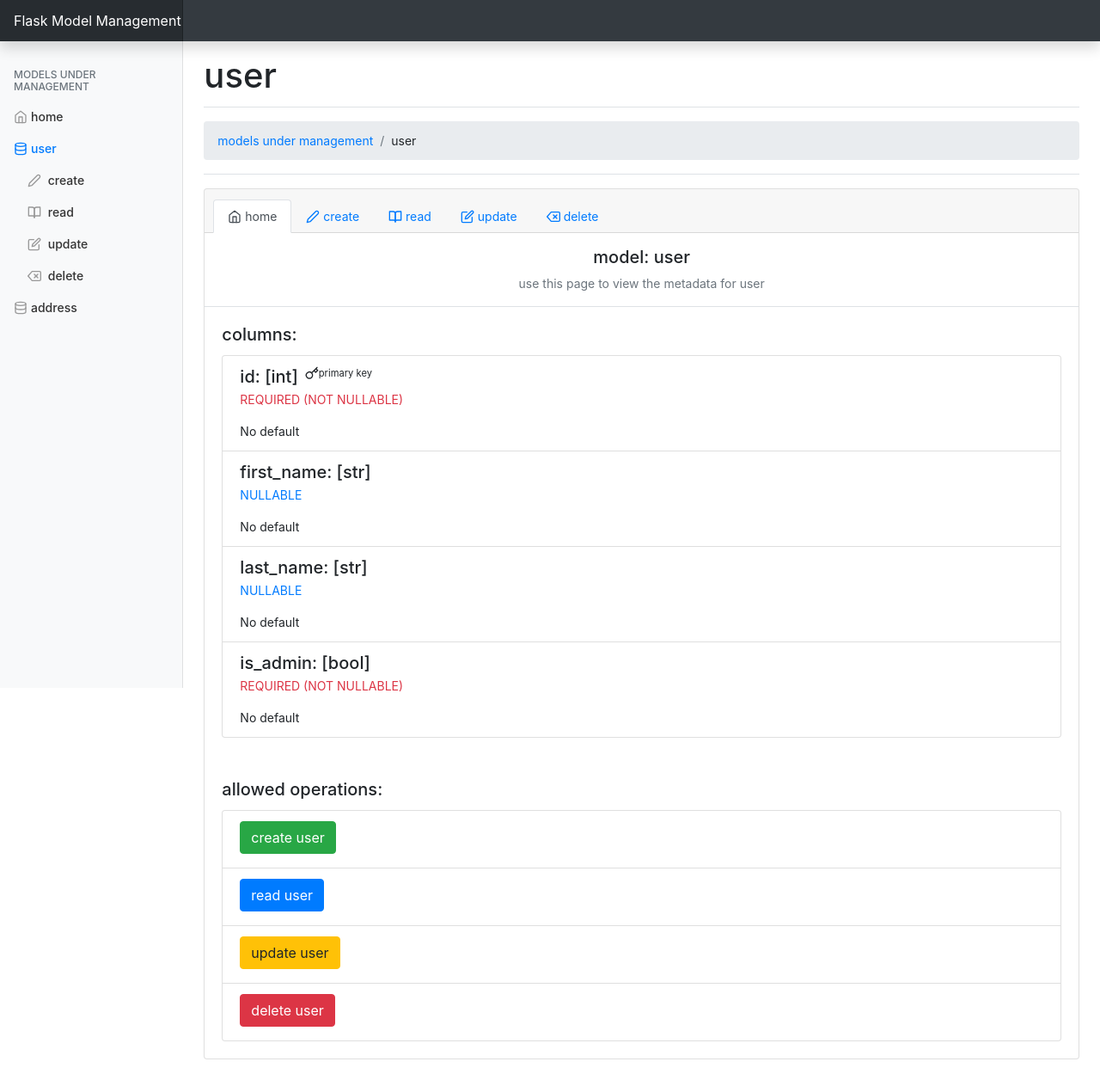
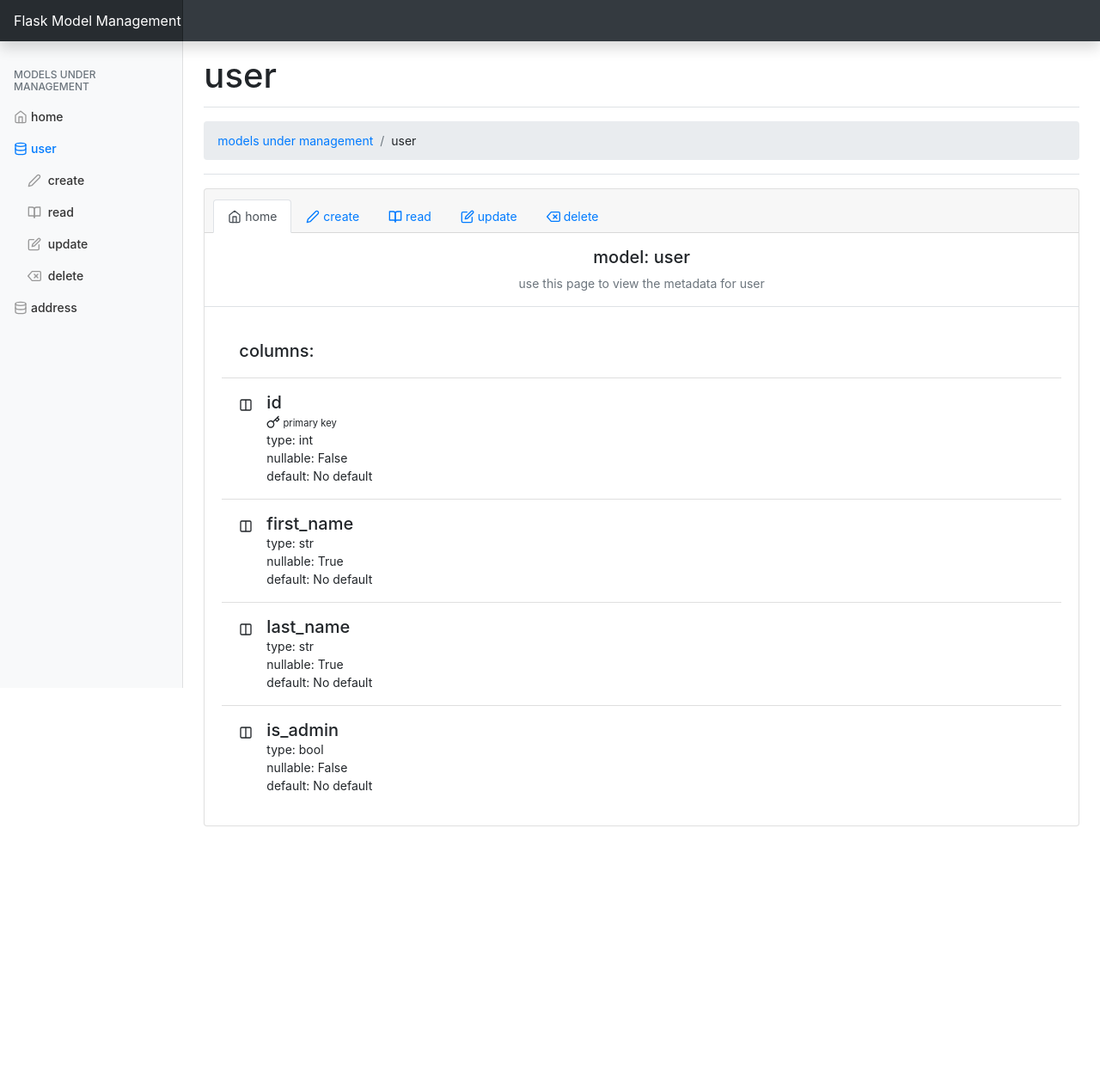
Before and after one commit to jackwardell/Flask-Model-Management, a Flask app: page /model-management/user/ in a window 1280 px wide. Shown: the whole page at 86% size. After the commit the page ends 961 px from the top, so only its background shows below. Run offline with Flask 2, Linux system fonts and the light colour scheme; some libraries are stand-ins or nearby versions.

Commit message:
locking in refactor and ui redesign

```diff
--- a/flask_model_management/app.py
+++ b/flask_model_management/app.py
@@ -85,7 +85,6 @@ def apply_to_app(app):
     @app.context_processor
     def processors():
         rv = {
-            "models": lambda: get_model_manager().models,
             "get_url": get_url,
             "model_manager": get_model_manager(),
             "endpoints": Endpoints,
--- a/flask_model_management/templates/base.html.jinja2
+++ b/flask_model_management/templates/base.html.jinja2
@@ -1,5 +1,4 @@
 {% from 'components/macros.html.jinja2' import operation_colour %}
-{#{% from 'components/macros.html.jinja2' import get_url %}#}
 {% from 'components/macros.html.jinja2' import get_operation_header %}
 
 <!DOCTYPE html>
@@ -73,7 +72,7 @@
                     {% if "tablename" in request.view_args %}
                         <h1>{{ request.view_args['tablename'] }}</h1>
                     {% else %}
-                        <h1>homej</h1>
+                        <h1>home</h1>
                     {% endif %}
                 {% endblock %}
             </div>
@@ -90,36 +89,15 @@
                             <li class="breadcrumb-item active"><a href="{{ get_url(endpoints.table_view, tablename=model.name) }}">{{ model.name }}</a></li>
                             <li class="breadcrumb-item">{{ request.view_args['operation'] }}</li>
                         {% endif %}
-
-                        {#                            {% if "operation" in request.view_args %}#}
-                        {#                                <li class="breadcrumb-item active"><a href="{{ get_url(endpoints.table_view) }}">{{ model.name }}</a></li>#}
-                        {#                                <li class="breadcrumb-item active">{{ operation }}</li>#}
-                        {#                            {% else %}#}
-                        {#                                <li class="breadcrumb-item active"><a href="{{ get_url(endpoints.table_view) }}">{{ model.name }}</a></li>#}
-                        {#                                <li class="breadcrumb-item active">{{ operation }}</li>#}
-                        {#                            {% endif %}#}
-                        {##}
-                        {#                            <li class="breadcrumb-item {% if "operation" in request.view_args %}active{% endif %}">{% if operation %}<a href="{{ get_url(operation.model.endpoint) }}">{% endif %}{{ operation.model.name }}{% if operation %}</a>{% endif %}</li>#}
-                        {#                            {% if operation %}#}
-                        {#                                <li class="breadcrumb-item active">{{ operation }}</li>#}
-                        {#                            {% endif %}#}
                     </ol>
                 </nav>
             </div>
-
-            {#            {% if "tablename" in request.view_args %}#}
-            {#                <div class="d-flex justify-content-between pb-3 mb-3 border-bottom">#}
-            {#                    {% for operation in model.operations %}#}
-            {#                        <a href="{{ get_url(endpoints.table_operation_view, tablename=model.name, operation=operation.name) }}" class="btn btn-{{ operation_colour(operation.name) }}" role="button" style="width: 100px">{{ operation.name | title }}</a>#}
-            {#                    {% endfor %}#}
-            {#                </div>#}
-            {#            {% endif %}#}
-
             {% block main %}
             {% endblock %}
         </main>
     </div>
 </div>
+
 {% block scripts %}
 {% endblock %}
 
--- a/flask_model_management/templates/base_table.html.jinja2
+++ b/flask_model_management/templates/base_table.html.jinja2
@@ -1,6 +1,6 @@
 {% extends 'base.html.jinja2' %}
+{% from 'components/macros.html.jinja2' import get_operation_header %}
 
-{% from 'components/macros.html.jinja2' import get_operation_header %}
 {% block main %}
     {% include 'components/flash.html.jinja2' %}
 
--- a/flask_model_management/templates/table.html.jinja2
+++ b/flask_model_management/templates/table.html.jinja2
@@ -1,51 +1,30 @@
 {% extends 'base_table.html.jinja2' %}
 
-{% from 'components/macros.html.jinja2' import operation_colour %}
-
 {% block form_card %}
-{#    <div class="mb-3">#}
-{#        <h5 class="card-title">tablename: </h5>#}
-{#        <div class="list-group">#}
-{#            <div class="list-group-item">#}
-{#                <h5 class="mb-1 mr-2">{{ request.view_args['tablename'] }}</h5>#}
-{#            </div>#}
-{#        </div>#}
-{#    </div>#}
-
-    <div>
-        <h5 class="card-title">columns:</h5>
-        <div class="list-group">
-            {% for column in model.columns %}
-                <div class="list-group-item flex-column align-items-start">
-                    <div class="d-flex w-100 justify-content-start">
-                        <h5 class="mb-1 mr-2">{{ column.name }}: [{{ column.type }}]</h5>
-                        {% if column.is_key %}
-                            <i data-feather="key"></i>
-                            <small>{% if column.primary_key %}primary key{% elif column.foreign_key %}foreign key{% endif %}</small>
-                        {% endif %}
+    <ul class="list-group list-group-flush list-group-no-gutters">
+        <li class="list-group-item py-3">
+            <h5 class="modal-title">columns:</h5>
+        </li>
+        {% for column in model.columns %}
+            <li class="list-group-item py-3">
+                <div class="media">
+                    <div class="mt-1 mr-3">
+                        <i data-feather="columns"></i>
                     </div>
-                    <p>{% if column.required %}<span class="text-danger">REQUIRED (NOT NULLABLE)</span>{% else %}<span class="text-primary">NULLABLE</span>{% endif %}</p>
-                    {% if column.default %}
-                        <p class="m-0">default: {{ column.default }}</p>
-                    {% else %}
-                        <p class="m-0">No default</p>
-                    {% endif %}
-                </div>
-            {% endfor %}
-        </div>
-    </div>
-
-    <div class="mt-5">
-        <h5 class="card-title">allowed operations:</h5>
-        <div class="list-group">
-            {% for operation in model.operations %}
-                <div class="list-group-item flex-column align-items-start">
-                    <div class="d-flex w-100 justify-content-start">
-                        <h5 class="mb-1 mr-2"><a class="btn btn-{{ operation_colour(operation.name) }}" type="button" href="{{ get_url(endpoints.table_operation_view, tablename=model.name, operation=operation.name) }}">{{ operation.name }} {{ model.name }}</a></h5>
+                    <div class="media-body">
+                        <div class="row align-items-center">
+                            <div class="col">
+                                <h5 class="mb-0">{{ column.name }}</h5>
+                                <small>{% if column.primary_key %}<i data-feather="key"></i> primary key{% elif column.foreign_key %}<i data-feather="key"></i> foreign key{% endif %}</small>
+                                <span class="d-block font-size-sm">type: {{ column.type }}</span>
+                                <span class="d-block font-size-sm">nullable: {% if column.required %}False{% else %}True{% endif %}</span>
+                                <span class="d-block font-size-sm">default: {% if column.default %} {{ column.default }} {% else %} No default {% endif %}</span>
+                            </div>
+                        </div>
                     </div>
                 </div>
-            {% endfor %}
-        </div>
-    </div>
+            </li>
+        {% endfor %}
+    </ul>
 
 {% endblock %}
```
Also changed, not shown: flask_model_management/templates/index.html.jinja2 (+43 -0 lines), flask_model_management/templates/operations/base_operation.html.jinja2 (deleted, +0 -28 lines), flask_model_management/templates/operations/read.html.jinja2 (+12 -0 lines).
